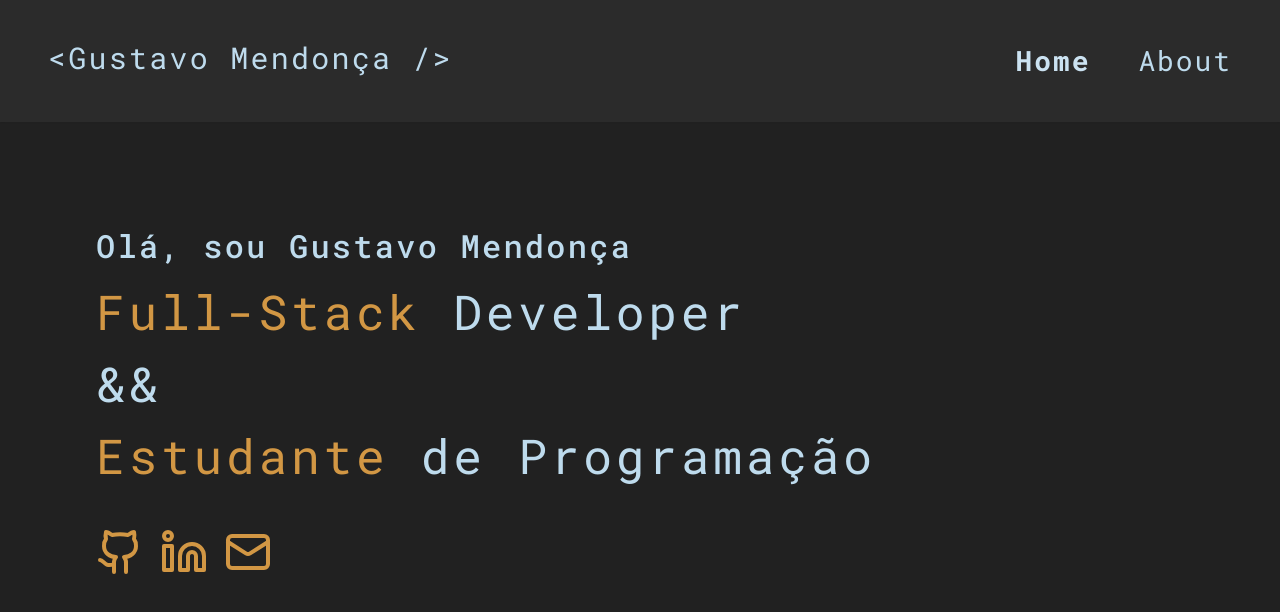
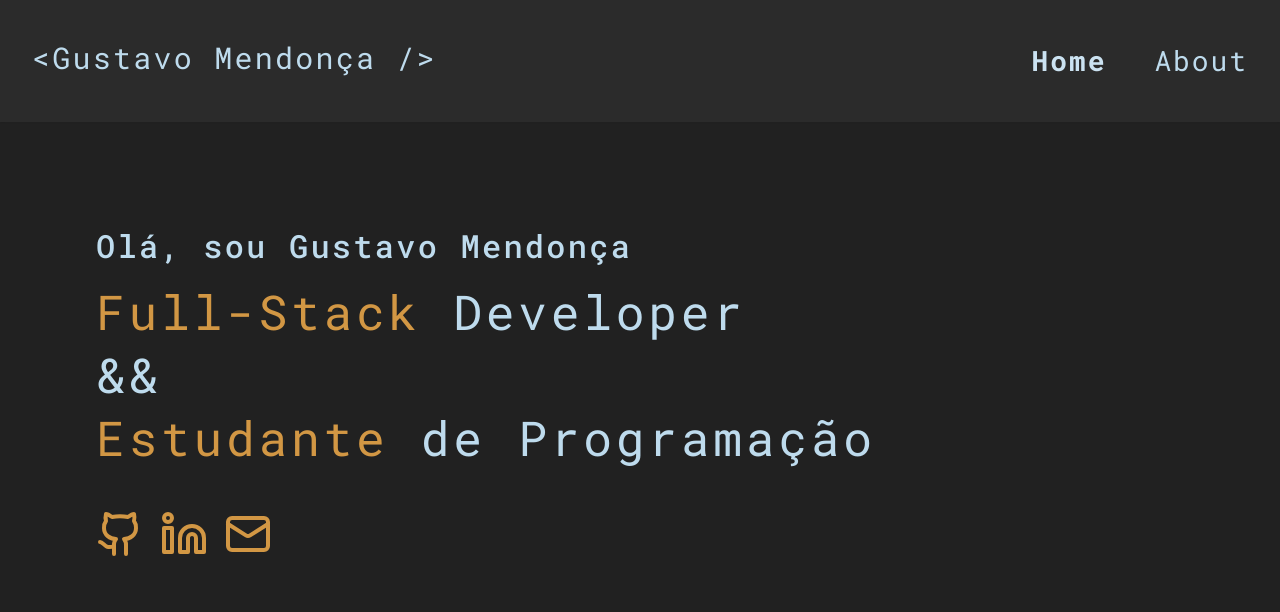
Before and after one commit to swxtz/portfolio, a Next.js app: page / in a window 1280 px wide. Shown: the top 612 px of the page. Built offline with nearby package versions, Linux system fonts and the light colour scheme.

Commit message:
fix: hero line  height

```diff
--- a/src/components/Hero/Hero.tsx
+++ b/src/components/Hero/Hero.tsx
@@ -7,10 +7,9 @@ export function Hero() {
             <p className="text-5xl tracking-[.23rem] mt-[18px]">
                 <span className="text-teal-500">Full-Stack </span>
                 Developer
-                <div className="py-3"></div>
-                &&
                 <br />
-                <div className="py-3"></div>
+                <span className="leading-relaxed">&&</span>
+                <br />
                 <span className="text-teal-500">Estudante </span>
                 de Programação
             </p>
--- a/src/components/Navbar/Navbar.tsx
+++ b/src/components/Navbar/Navbar.tsx
@@ -4,7 +4,7 @@ import { NavLinks } from "../NavLinks/NavLinks";
 export function Navbar() {
     return (
         <nav className="bg-[#2B2B2B]">
-            <div className="py-10 px-12 shadow-sm flex flex-row justify-between">
+            <div className="py-10 px-8 shadow-sm flex flex-row justify-between">
                 <Link href="/"><span className="text-3xl tracking-[.14rem]">{"<Gustavo Mendonça />"}</span></Link>
                 <NavLinks />
             </div>
```
